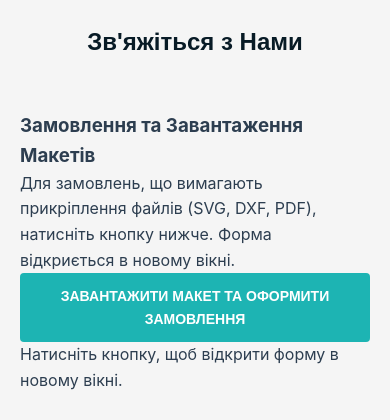
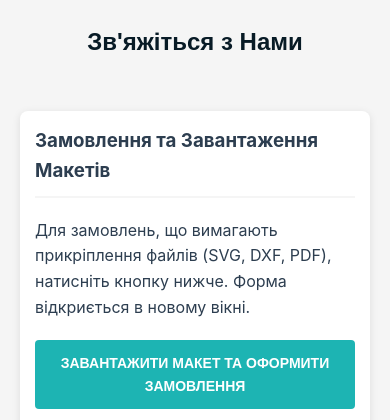
Before and after one commit to KILATIV100/PJ, a plain HTML site: page index.html in a window 390 px wide. Shown: the part 5350-5770 px from the top of the page. Drawn offline with Linux system fonts and the light colour scheme.

Commit message:
Update styles.css

```diff
--- a/styles.css
+++ b/styles.css
@@ -486,8 +486,15 @@ body {
     background: var(--accent);
 }
 
+/* Кнопка великого розміру для форми */
+.btn-large {
+    font-size: 16px;
+    padding: 15px 30px;
+    width: 100%; /* Забезпечуємо повну ширину в контейнері */
+}
+
 /* ============================================
-   ТЕХНІЧНІ ВИМОГИ (НОВИЙ РОЗДІЛ)
+   ТЕХНІЧНІ ВИМОГИ
    ============================================ */
 
 .tech-specs {
@@ -548,7 +555,7 @@ body {
 .warning-box {
     margin-top: 30px;
     padding: 20px;
-    background: #fffbef; /* Світло-жовтий фон */
+    background: #fffbef;
     border: 2px solid var(--warning);
     border-radius: 4px;
     display: flex;
@@ -728,7 +735,7 @@ body {
     display: grid;
     grid-template-columns: 1fr 1fr;
     gap: 40px;
-    align-items: center;
+    align-items: start; /* Змінено на start для кращого вигляду */
 }
 
 .contact-info h3 {
@@ -755,23 +762,29 @@ body {
     text-decoration: underline;
 }
 
-/* СТИЛІ ДЛЯ GOOGLE FORM EMBED */
-.google-form-embed {
+/* СТИЛІ ДЛЯ БЛОКУ З КНОПКОЮ */
+.contact-form-link {
     background: white;
     border-radius: 8px;
-    padding: 20px;
+    padding: 30px;
     box-shadow: 0 2px 8px rgba(0, 0, 0, 0.1);
-    /* Видаляємо flex/grid, щоб не конфліктувати з iframe */
-    display: block;
+    display: flex;
+    flex-direction: column;
+    gap: 20px;
+    height: fit-content; /* Займає мінімальну висоту */
 }
 
-.google-form-embed iframe {
-    width: 100%;
-    /* Google Forms задає висоту сам, але мінімальна для адаптивності */
-    min-height: 500px;
-    border: none;
-    border-radius: 4px;
-    overflow: hidden;
+.contact-form-link h3 {
+    border-bottom: 2px solid var(--light-gray);
+    padding-bottom: 10px;
+    margin-bottom: 0;
+}
+
+.small-note {
+    font-size: 12px;
+    color: #999;
+    font-style: italic;
+    text-align: center;
 }
 
 /* ============================================
@@ -883,8 +896,9 @@ body {
         gap: 30px;
     }
 
-    .google-form-embed {
-        order: 1; /* Форма над інформацією */
+    .contact-form-link {
+        order: 1; /* Кнопка над інформацією */
+        padding: 20px;
     }
 
     .contact-info {
@@ -893,10 +907,6 @@ body {
 
     .portfolio-item {
         min-height: 250px;
-    }
-
-    .google-form-embed iframe {
-        min-height: 600px; /* Збільшуємо мінімальну висоту на мобільних пристроях */
     }
 }
 
@@ -954,7 +964,12 @@ body {
         font-size: 20px;
     }
 
-    .google-form-embed {
-        padding: 10px;
+    .contact-form-link {
+        padding: 15px;
+    }
+
+    .btn-large {
+        font-size: 14px;
+        padding: 12px 20px;
     }
 }
```
